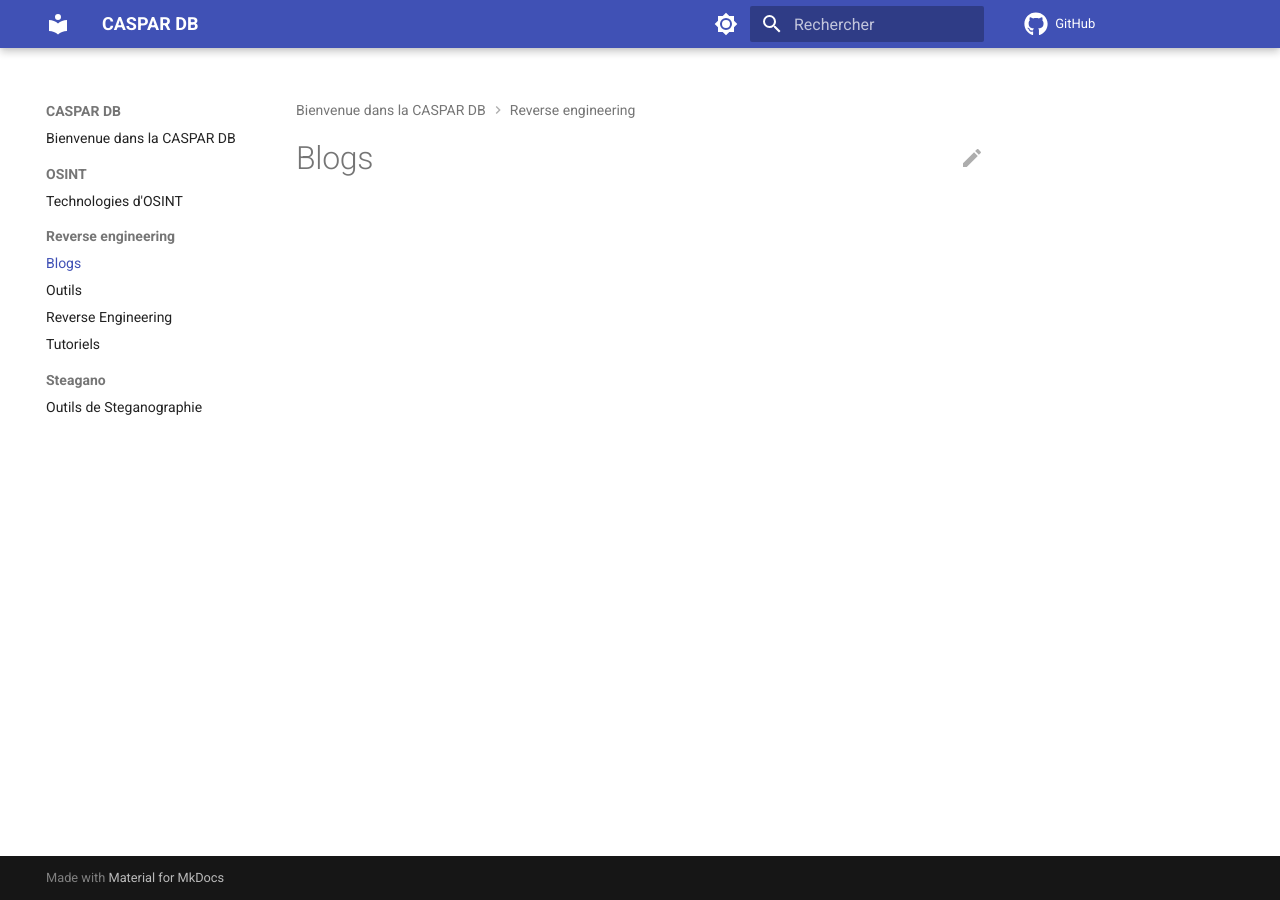
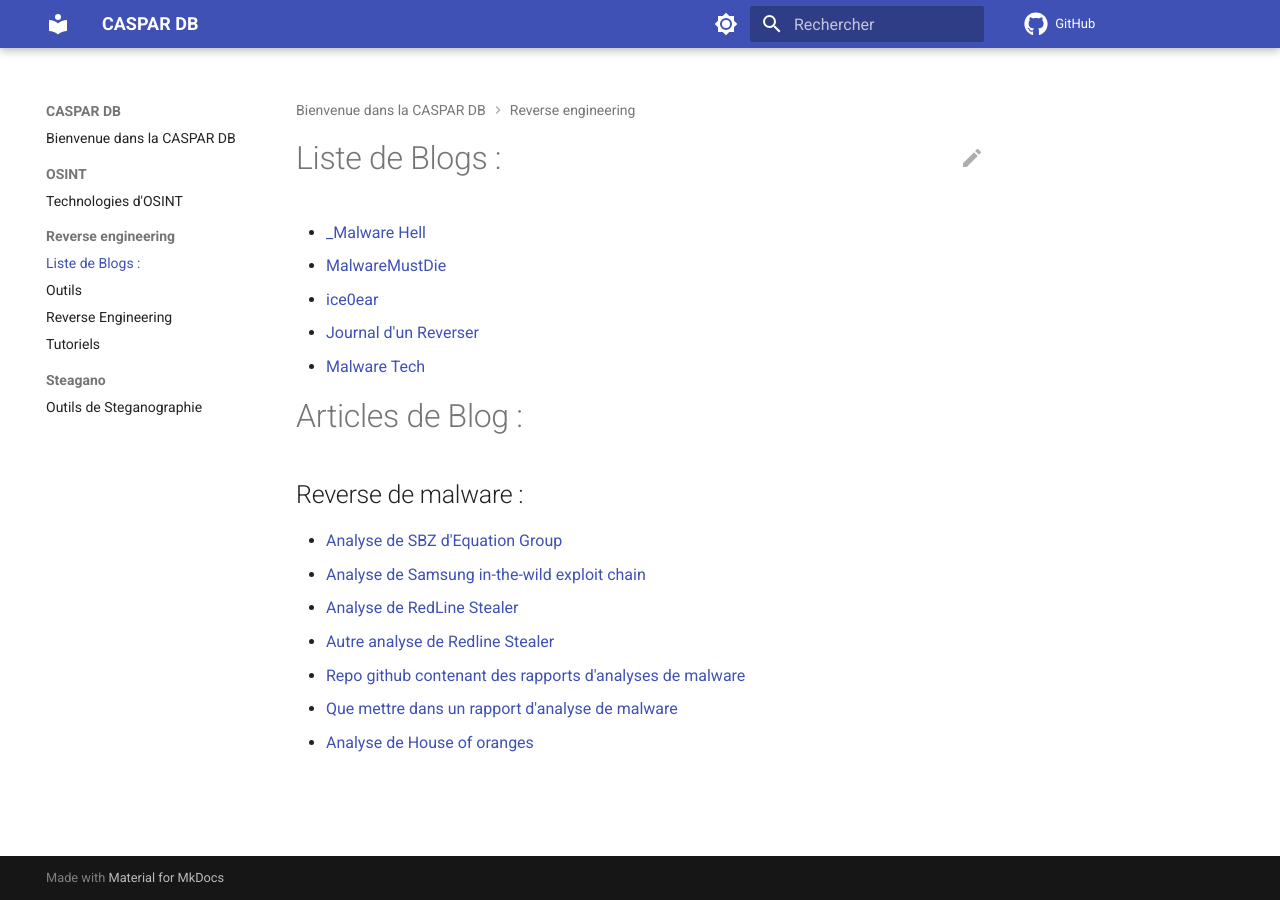
Before and after one commit to haysberg/azurwiki, an MkDocs documentation site: the page built from docs/reverse-engineering/blogs.md, in a window 1280 px wide. Built offline with MkDocs 1.6.1 and Material for MkDocs 9.7.7, drawn with Linux system fonts in a browser that asks for light colours; comment, search, counter and statistics services are not loaded.

Commit message:
added malware articles

```diff
--- a/docs/reverse-engineering/blogs.md
+++ b/docs/reverse-engineering/blogs.md
@@ -1 +1,16 @@
-# Blogs
+# Liste de Blogs :
+- [_Malware Hell](https://c3rb3ru5d3d53c.github.io/)
+- [MalwareMustDie](https://www.malwaremustdie.org/)
+- [ice0ear](https://1ce0ear.github.io)
+- [Journal d'un Reverser](http://0x90909090.blogspot.com/)
+- [Malware Tech](https://malwaretech.com/)
+
+# Articles de Blog :
+## Reverse de malware :
+- [Analyse de SBZ d'Equation Group](https://netadr.github.io/blog/a-quick-glimpse-sbz/)
+- [Analyse de Samsung in-the-wild exploit chain](https://googleprojectzero.blogspot.com/2022/11/a-very-powerful-clipboard-samsung-in-the-wild-exploit-chain.html)
+- [Analyse de RedLine Stealer](https://c3rb3ru5d3d53c.github.io/2022/11/redline-stealer/)
+- [Autre analyse de Redline Stealer](https://infosecwriteups.com/redline-stealer-malware-static-analysis-69367b37a146?gi=4c958a8155d9)
+- [Repo github contenant des rapports d'analyses de malware](https://github.com/Dump-GUY/Malware-analysis-and-Reverse-engineering)
+- [Que mettre dans un rapport d'analyse de malware](https://zeltser.com/malware-analysis-report)
+- [Analyse de House of oranges](https://1ce0ear.github.io/2017/11/26/study-house-of-orange/)
```
Also changed, not shown: docs/reverse-engineering/tutos.md (+5 -2 lines).
